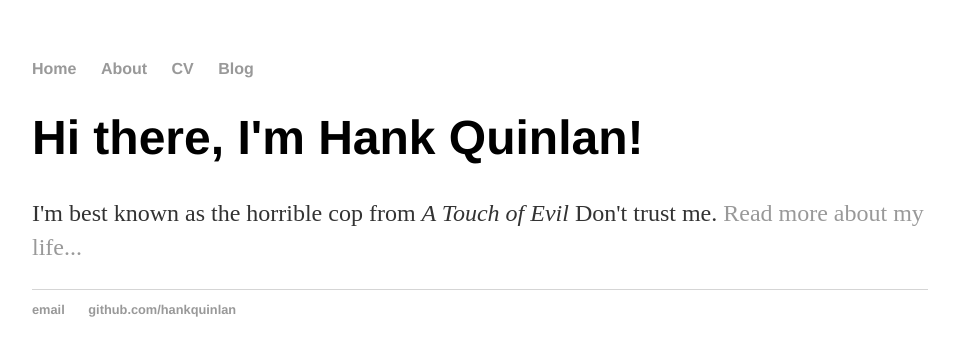
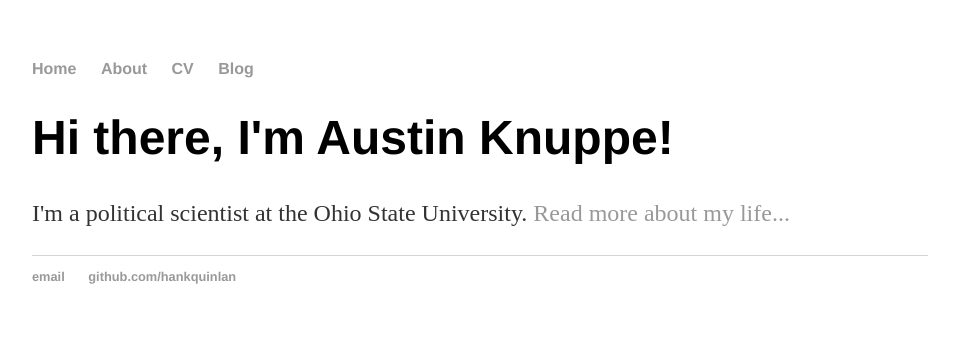
Before and after one commit to AJKnuppe/AJKnuppe.github.io, a Jekyll site: the page built from index.html, in a window 1280 px wide. Shown: the top 356 px of the page, without its empty margins (160-1119 px from the left). Built offline with Jekyll 4.4.1, drawn with Linux system fonts in a browser that asks for light colours.

Commit message:
Update index.html

```diff
--- a/index.html
+++ b/index.html
@@ -1,8 +1,8 @@
 ---
 layout: default
-title: Hank Quinlan, Horrible Cop
+title: Austin J. Knuppe
 ---
 <div class="blurb">
-	<h1>Hi there, I'm Hank Quinlan!</h1>
-	<p>I'm best known as the horrible cop from <em>A Touch of Evil</em> Don't trust me. <a href="/about">Read more about my life...</a></p>
+	<h1>Hi there, I'm Austin Knuppe!</h1>
+	<p>I'm a political scientist at the Ohio State University. <a href="/about">Read more about my life...</a></p>
 </div><!-- /.blurb -->
```
